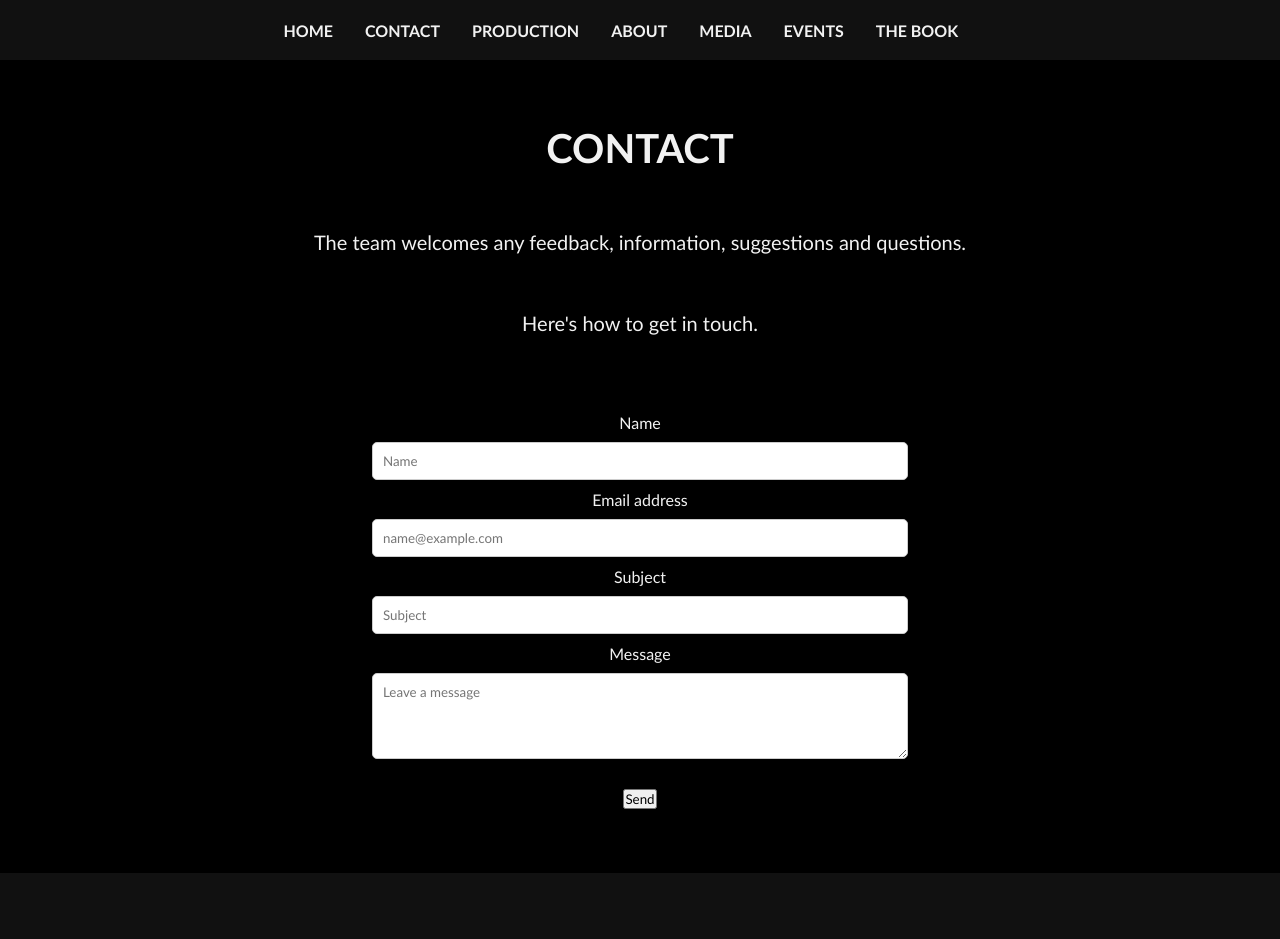
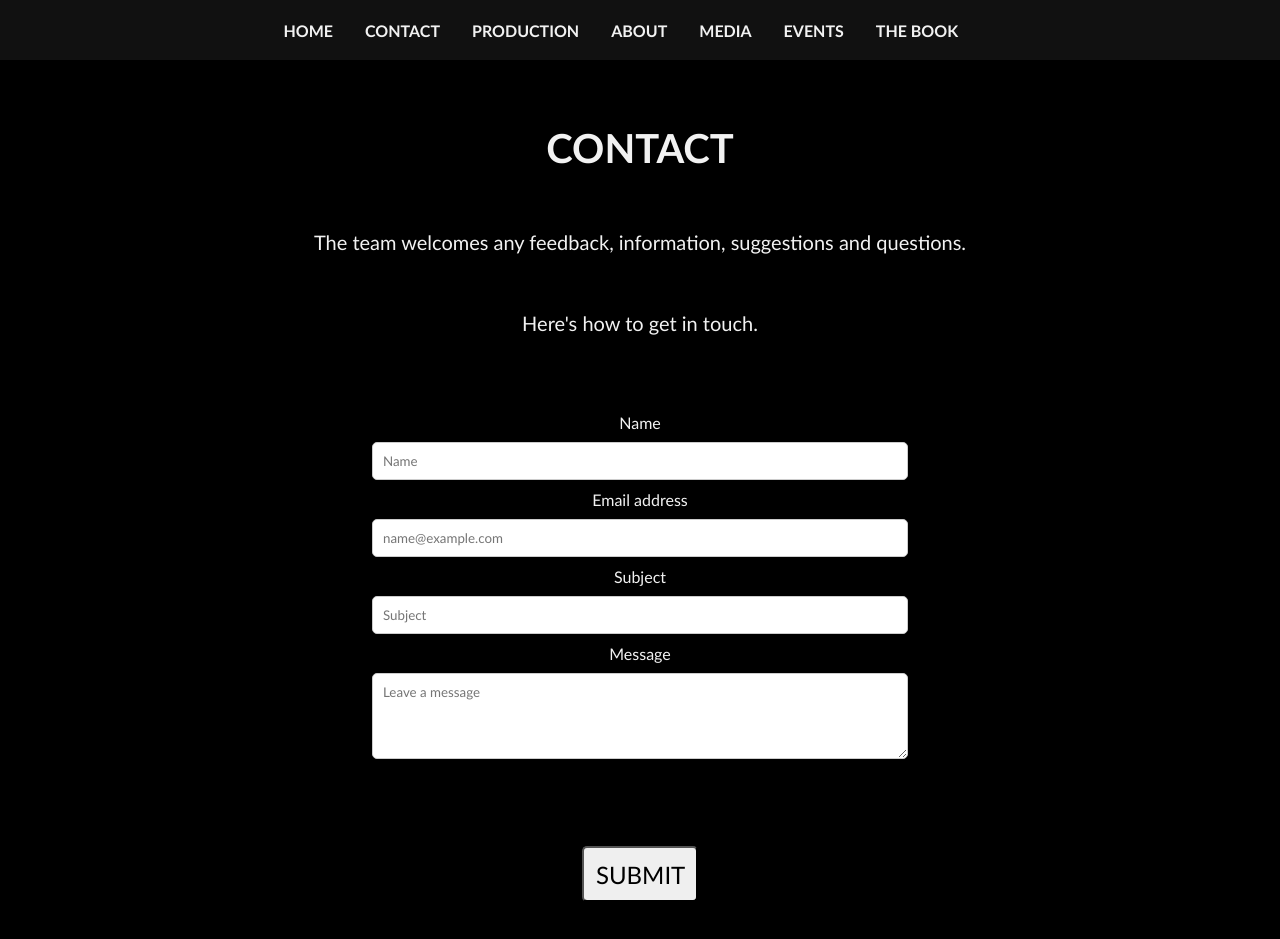
Before and after one commit to totes7/Survivor, a React (Create React App) app: page /contact in a window 1280 px wide. Shown: the top 939 px of the page. Built offline with nearby package versions, Linux system fonts and the light colour scheme.

Commit message:
fix forms buttons

```diff
--- a/src/App.css
+++ b/src/App.css
@@ -600,11 +600,12 @@
   border: 1px solid #ccc;
   border-radius: 5px;
   box-sizing: border-box;
-}
+} */
 
 .form-button {
-  width: 20%;
-  margin: 5% 0;
+  width: 10%;
+  margin: 5%;
+  padding: 1%;
   font-size: 24px;
   border-radius: 5px;
 }
@@ -613,7 +614,7 @@
   background-color: rgb(11, 87, 208);
   color: rgb(242, 242, 242);
   cursor: pointer;
-} */
+}
 
 /* Book */
 
--- a/src/components/pages/Contact.jsx
+++ b/src/components/pages/Contact.jsx
@@ -102,7 +102,7 @@ function Contact() {
           type="submit"
           className="form-button"
         >
-          Send
+          SUBMIT
         </button>
 
         {/* <h1>SOCIAL</h1>
```
